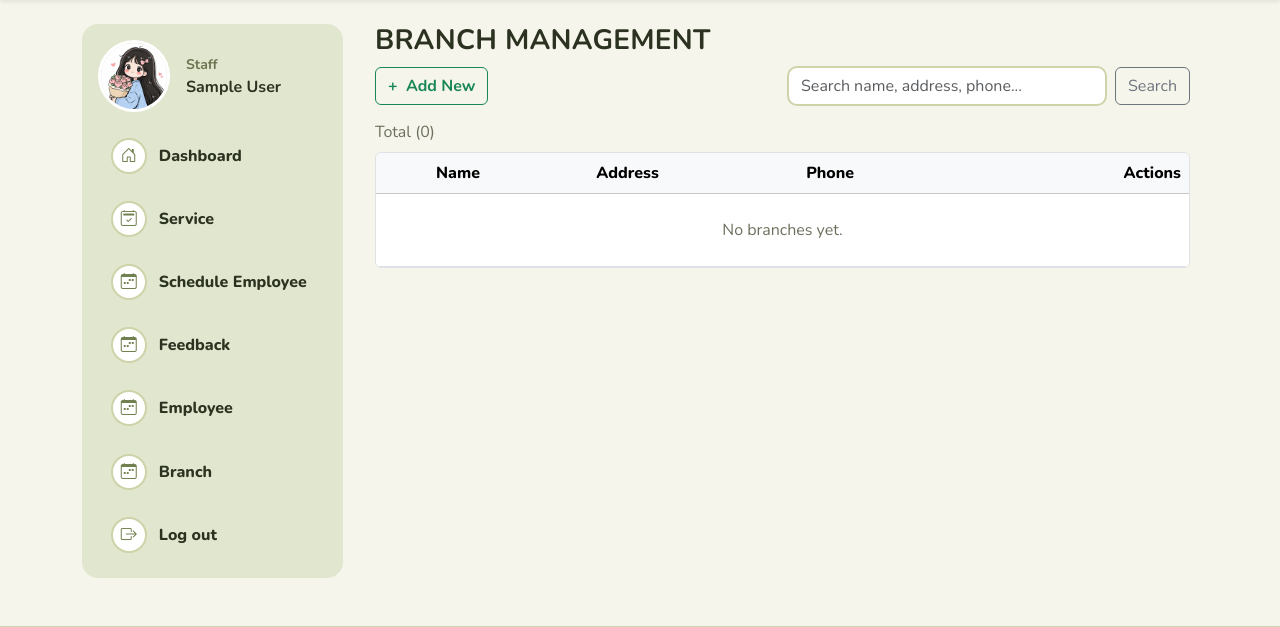
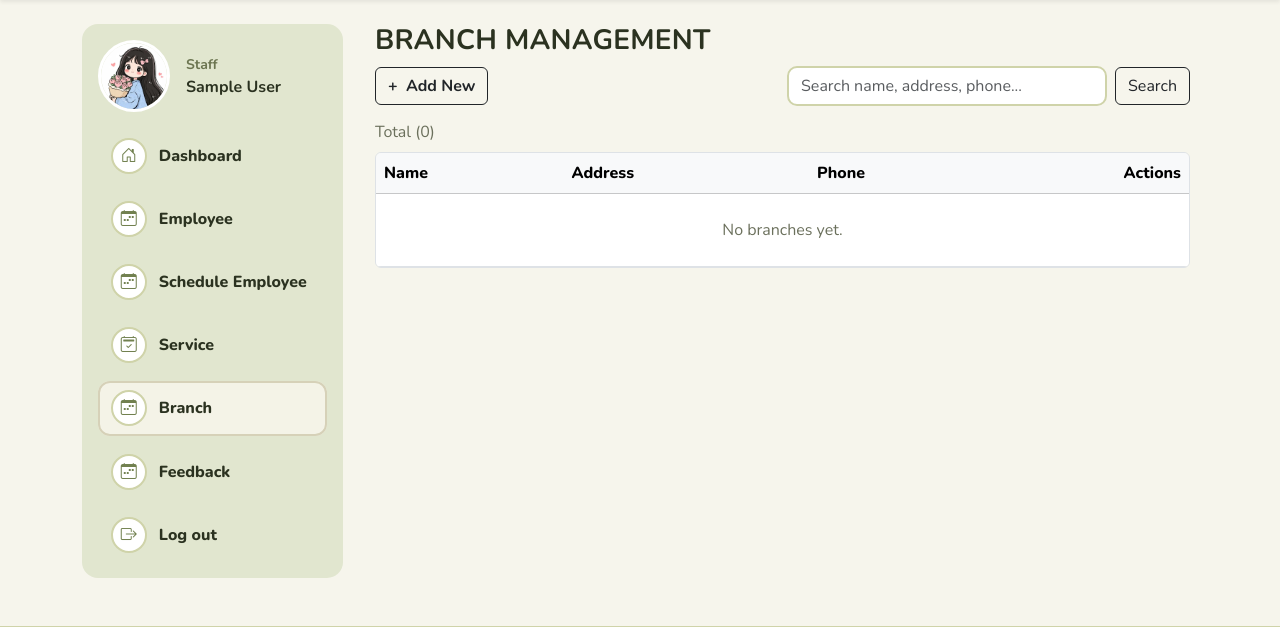
Before and after one commit to thniea/glamsup, a Django app: page /backoffice/branches/ in a window 1280 px wide. Shown: the part 68-695 px from the top of the page. Run offline with Django 5.2, Linux system fonts and the light colour scheme; the visitor is signed in with stand-in values (Sample User, id 1); data that the repository does not hold is empty.

Commit message:
Chỉnh thanh sidebar và sắp xếp thứ tự, đổi tên

```diff
--- a/main/templates/admin_site/branch_list.html
+++ b/main/templates/admin_site/branch_list.html
@@ -10,35 +10,36 @@
   .search-wrap{display:flex;align-items:center;gap:8px}
   .search-wrap input{min-width:320px}
   .table thead th{font-weight:900}
-  .avatar-circle{width:36px;height:36px;border-radius:50%;background:#eef3db;border:2px solid var(--brand)}
   .pagination .page-link{border-radius:8px}
 </style>
 {% endblock %}
 
-
 {% block content %}
 <div class="row g-4">
-  <!-- Sidebar Staff -->
+
+  <!-- Sidebar Admin -->
   <div class="col-lg-3 col-md-4">
-    {% include 'includes/_sidebar_admin.html' %}
+    {% include 'includes/_sidebar_admin.html' with active='branch'%}
   </div>
 
-  <!-- Khu vực nội dung trang con -->
+  <!-- MAIN CONTENT -->
   <div class="col-lg-9 col-md-8">
-    {% block main %}<div class="container-fluid px-0 px-md-2">
+    {% block main %}
+    <div class="container-fluid px-0 px-md-2">
 
       <div class="d-flex align-items-center justify-content-between mb-2">
         <h3 class="fw-bold m-0">BRANCH MANAGEMENT</h3>
       </div>
 
       <div class="toolbar">
-    <a class="btn btn-outline-success fw-bold" href="{% url 'main:branch_create' %}">
+        <a class="btn btn-outline-dark fw-bold" href="{% url 'main:branch_create' %}">
           <span class="me-1">+</span> Add New
         </a>
 
         <form method="get" class="search-wrap">
-      <input type="text" name="q" value="{{ q }}" class="form-control" placeholder="Search name, address, phone...">
-      <button class="btn btn-outline-secondary" type="submit">Search</button>
+          <input type="text" name="q" value="{{ q }}" class="form-control"
+                 placeholder="Search name, address, phone...">
+          <button class="btn btn-outline-dark" type="submit">Search</button>
         </form>
       </div>
 
@@ -48,27 +49,28 @@
         <table class="table align-middle mb-0">
           <thead class="table-light">
             <tr>
-          <th style="width:52px;"></th>
               <th>Name</th>
               <th>Address</th>
               <th>Phone</th>
-          <th style="width:220px;" class="text-end">Actions</th>
+              <th style="width:180px;" class="text-end">Actions</th>
             </tr>
           </thead>
+
           <tbody>
             {% for b in page_obj %}
             <tr>
-          <td><div class="avatar-circle"></div></td>
               <td class="fw-semibold">{{ b.name }}</td>
               <td>{{ b.address }}</td>
               <td>{{ b.phone }}</td>
               <td class="text-end">
-            <a class="btn btn-sm btn-outline-primary me-1" href="{% url 'main:branch_detail' b.pk %}">View</a>
-            <a class="btn btn-sm btn-outline-success" href="{% url 'main:branch_update' b.pk %}">Edit</a>
+                <a class="btn btn-sm btn-outline-dark me-1"
+                   href="{% url 'main:branch_detail' b.pk %}">View</a>
+                <a class="btn btn-sm btn-outline-dark"
+                   href="{% url 'main:branch_update' b.pk %}">Edit</a>
               </td>
             </tr>
             {% empty %}
-        <tr><td colspan="5" class="text-center py-4 text-muted">No branches yet.</td></tr>
+            <tr><td colspan="4" class="text-center py-4 text-muted">No branches yet.</td></tr>
             {% endfor %}
           </tbody>
         </table>
@@ -78,17 +80,24 @@
       <nav class="mt-3">
         <ul class="pagination">
           {% if page_obj.has_previous %}
-      <li class="page-item"><a class="page-link" href="?q={{ q }}&page={{ page_obj.previous_page_number }}">«</a></li>
+          <li class="page-item">
+            <a class="page-link" href="?q={{ q }}&page={{ page_obj.previous_page_number }}">«</a>
+          </li>
           {% endif %}
+
           <li class="page-item active"><span class="page-link">{{ page_obj.number }}</span></li>
+
           {% if page_obj.has_next %}
-      <li class="page-item"><a class="page-link" href="?q={{ q }}&page={{ page_obj.next_page_number }}">»</a></li>
+          <li class="page-item">
+            <a class="page-link" href="?q={{ q }}&page={{ page_obj.next_page_number }}">»</a>
+          </li>
           {% endif %}
         </ul>
       </nav>
       {% endif %}
 
-</div>{% endblock %}
+    </div>
+    {% endblock %}
   </div>
 </div>
 {% endblock %}
--- a/main/templates/customer/customer_account.html
+++ b/main/templates/customer/customer_account.html
@@ -40,9 +40,6 @@
   <div class="col-lg-3 col-md-4">
     {% include 'includes/_sidebar_customer.html' with active='account' %}
   </div>
-
-
-
   <!-- Main -->
   <div class="col-md-8 col-lg-9 d-grid gap-4">
 
--- a/main/templates/includes/_sidebar_admin.html
+++ b/main/templates/includes/_sidebar_admin.html
@@ -59,47 +59,57 @@
 
   <!-- Menu -->
   <nav class="bo-menu d-grid gap-2">
+    <!-- 1. Dashboard -->
     <a class="bo-item {% if active == 'dashboard' %}active{% endif %}"
        href="{% url 'main:admin_dashboard' %}">
       <span class="bo-ic"><i class="bi bi-house-door"></i></span>
       Dashboard
     </a>
 
+    <!-- 2. Employee -->
+    <a class="bo-item {% if active == 'employee' %}active{% endif %}"
+       href="{% url 'main:admin_employee' %}">
+      <span class="bo-ic"><i class="bi bi-calendar-week"></i></span>
+      Employee
+    </a>
+
+    <!-- 3. Schedule Employee -->
+    <a class="bo-item {% if active == 'schedule' %}active{% endif %}"
+       href="{% url 'main:admin_schedule' %}">
+      <span class="bo-ic"><i class="bi bi-calendar-week"></i></span>
+      Schedule Employee
+    </a>
+
+    <!-- 4. Service -->
     <a class="bo-item {% if active == 'service' %}active{% endif %}"
        href="{% url 'main:admin_service' %}">
       <span class="bo-ic"><i class="bi bi-calendar2-check"></i></span>
       Service
     </a>
 
-    <a class="bo-item {% if active == 'schedule' %}active{% endif %}"
-       href="{% url 'main:admin_schedule' %}">
+    <!-- 5. Branch -->
+    <a class="bo-item {% if active == 'branch' %}active{% endif %}"
+       href="{% url 'main:branch_list' %}">
       <span class="bo-ic"><i class="bi bi-calendar-week"></i></span>
-      Schedule Employee
+      Branch
     </a>
 
+    <!-- 6. Feedback -->
     <a class="bo-item {% if active == 'feedback' %}active{% endif %}"
        href="{% url 'main:admin_feedback' %}">
       <span class="bo-ic"><i class="bi bi-calendar-week"></i></span>
       Feedback
     </a>
 
-      <a class="bo-item {% if active == 'employee' %}active{% endif %}"
-       href="{% url 'main:admin_employee' %}">
-      <span class="bo-ic"><i class="bi bi-calendar-week"></i></span>
-      Employee
-    </a>
-      <a class="bo-item {% if active == 'branch' %}active{% endif %}"
-       href="{% url 'main:branch_list' %}">
-      <span class="bo-ic"><i class="bi bi-calendar-week"></i></span>
-      Branch
-    </a>
+    <!-- 7. Log out -->
     <a class="bo-item" href="#" id="logout-link">
       <span class="bo-ic"><i class="bi bi-box-arrow-right"></i></span>
       Log out
     </a>
-      <form id="logout-form" action="{% url 'main:logout' %}" method="post" style="display:none;">
-          {% csrf_token %}
-      </form>
+  </nav>
+
+
+</div>
 
 <script>
   document.addEventListener('DOMContentLoaded', function(){
@@ -112,6 +122,3 @@
     }
   });
 </script>
-
-      </nav>
-    </div>
--- a/main/templates/staff/staff_account.html
+++ b/main/templates/staff/staff_account.html
@@ -76,7 +76,11 @@
         <div class="fw-black fs-5" style="letter-spacing:.3px;">
           {{ staff.display_name|default:request.user.full_name|default:request.user.username }}
         </div>
-        <div class="text-muted small">Staff</div>
+           {% if is_receptionist %}
+        <div class="text-muted small">Receptionist</div>
+          {%else%}
+          <div class="text-muted small">Technician</div>
+          {%endif%}
       </div>
     </div>
 
```
Also changed, not shown: main/templates/customer/loyalty_history.html (+8 -2 lines), main/templates/includes/_sidebar_customer.html (+8 -13 lines), main/templates/includes/_sidebar_staff.html (+20 -24 lines). Lines whose indentation alone changed are shown as unchanged.
